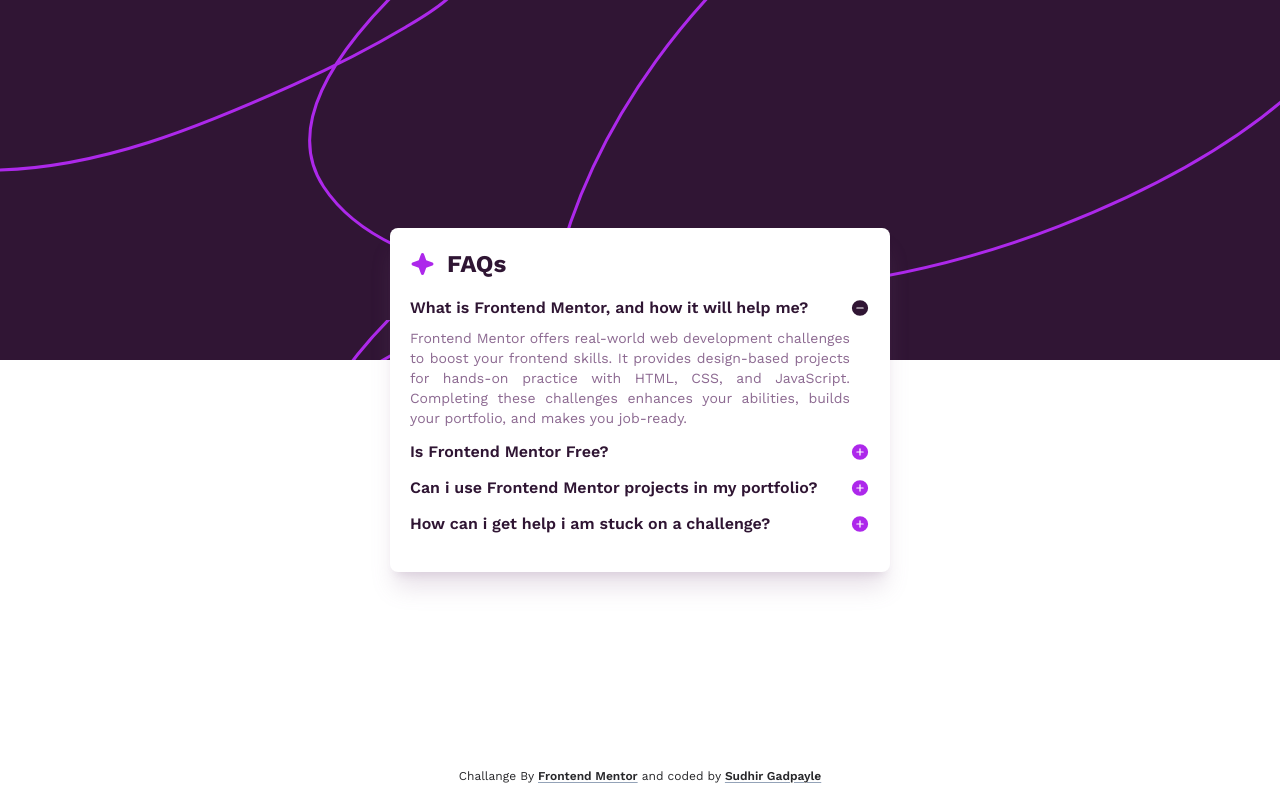
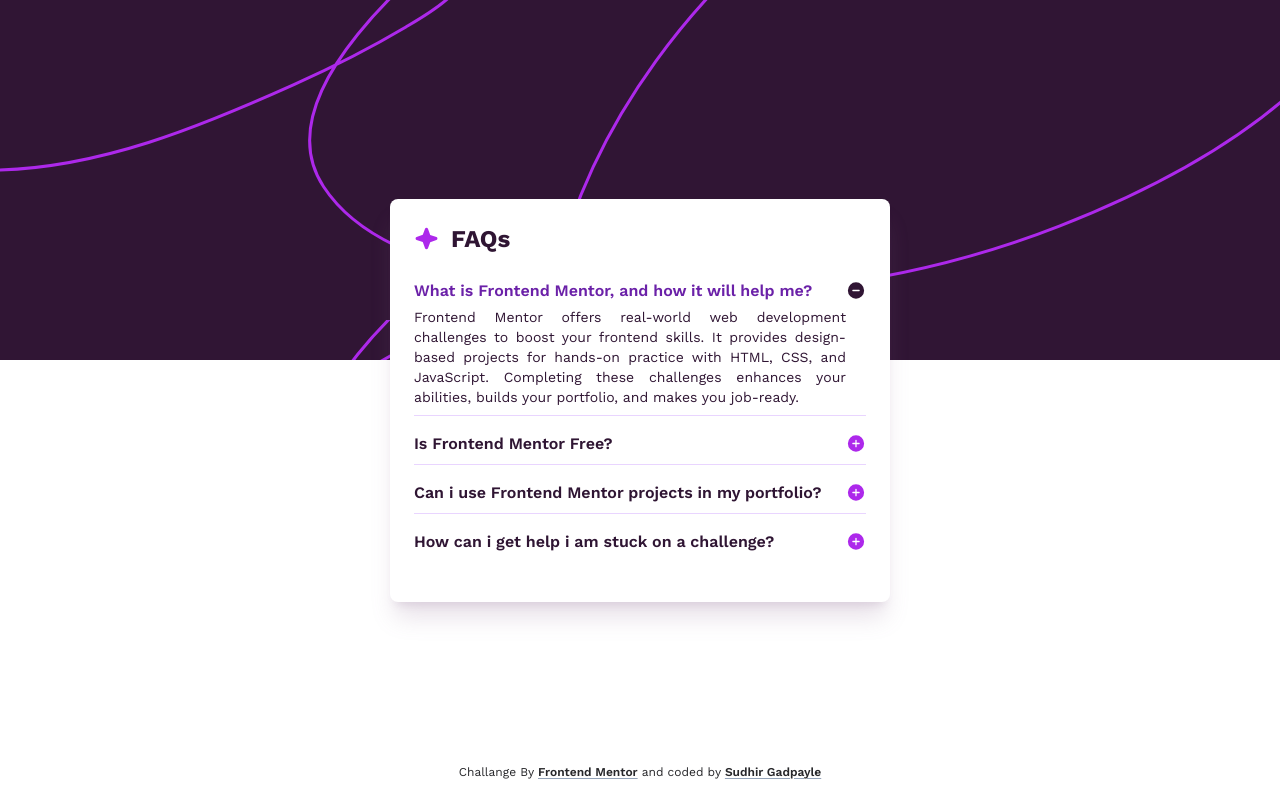
Before and after one commit to w3Scribe/FM04, a Next.js app: page / in a window 1280 px wide. Built offline with nearby package versions, Linux system fonts and the light colour scheme.

Commit message:
testing diamention on vercel live

```diff
--- a/src/app/page.tsx
+++ b/src/app/page.tsx
@@ -27,8 +27,8 @@
   };
 
   return (
-    <main className=" w-full h-svh sm:h-screen relative before:content-[''] before:left-0 before:top-0 before:absolute before:w-full before:h-1/2 before:sm:h-[45%] before:bg-mobile before:sm:bg-desk before:-z-10 grid place-items-center">
-      <div className="w-[330px] min-h-52 sm:w-[500px] bg-white rounded-lg shadow-xl shadow-grayish-purple/20 p-5">
+    <main className=" w-full h-svh sm:h-screen relative before:content-[''] before:left-0 before:top-0 before:absolute before:w-full before:h-1/2 before:sm:h-[45%] before:bg-mobile before:sm:bg-desk before:-z-10 grid place-items-center transition-all ease-linear">
+      <div className="w-[330px] min-h-52 sm:w-[500px] bg-white rounded-lg shadow-xl shadow-grayish-purple/20 p-5 sm:p-6">
         {/* title */}
         <div className="flex justify-start items-center gap-x-3">
           <Image
@@ -40,15 +40,22 @@
           <h3 className="text-dark-purple text-2xl font-bold">FAQs</h3>
         </div>
         {/* list accordiion container */}
-        <div className=" my-4 flex flex-col gap-3">
+        <div className=" my-4 flex flex-col gap-2">
           {accordionData.map(
             ({ title, desc }, key): JSX.Element => (
-              <div key={key}>
+              <div
+                key={key}
+                className={`border-b border-purple-200 py-2 last:border-none`}
+              >
                 <button
                   className=" w-full flex justify-between items-start sm:items-center sm:gap-x-2"
                   onClick={() => openDesc(key)}
                 >
-                  <h5 className="text-left text-sm sm:text-base font-semibold text-dark-purple hover:text-purple-800">
+                  <h5
+                    className={`text-left text-sm sm:text-base font-semibold text-dark-purple hover:text-purple-800 ${
+                      isOpen === key ? "text-purple-800" : "text-dark-purple"
+                    }`}
+                  >
                     {title}
                   </h5>
                   <Image
@@ -61,13 +68,13 @@
                 <AnimatePresence>
                   {isOpen === key && (
                     <motion.div
-                      className="mt-2"
+                      className="mt-1"
                       variants={openTransition}
                       initial="initial"
                       animate="animate"
                       exit="exit"
                     >
-                      <p className="text-xs sm:text-sm text-grayish-purple text-justify pr-5">
+                      <p className="text-xs sm:text-sm  text-dark-purple text-justify pr-5">
                         {desc}
                       </p>
                     </motion.div>
@@ -78,18 +85,18 @@
           )}
         </div>
       </div>
-      <p className="absolute bottom-0 text-xs p-4 text-zinc-800">
+      <p className="absolute bottom-0 text-xs p-5 text-zinc-800">
         Challange By{" "}
         <a
           href="https://www.frontendmentor.io/"
-          className="underline underline-offset-2 decoration-slate-400 font-semibold"
+          className="underline underline-offset-2 decoration-slate-400 font-semibold hover:text-purple-700"
         >
           Frontend Mentor
         </a>{" "}
         and coded by{" "}
         <a
           href="https://www.frontendmentor.io/profile/w3Scribe"
-          className="underline underline-offset-2 decoration-slate-400 font-semibold"
+          className="underline underline-offset-2 decoration-slate-400 font-semibold hover:text-purple-700"
         >
           Sudhir Gadpayle
         </a>
```
